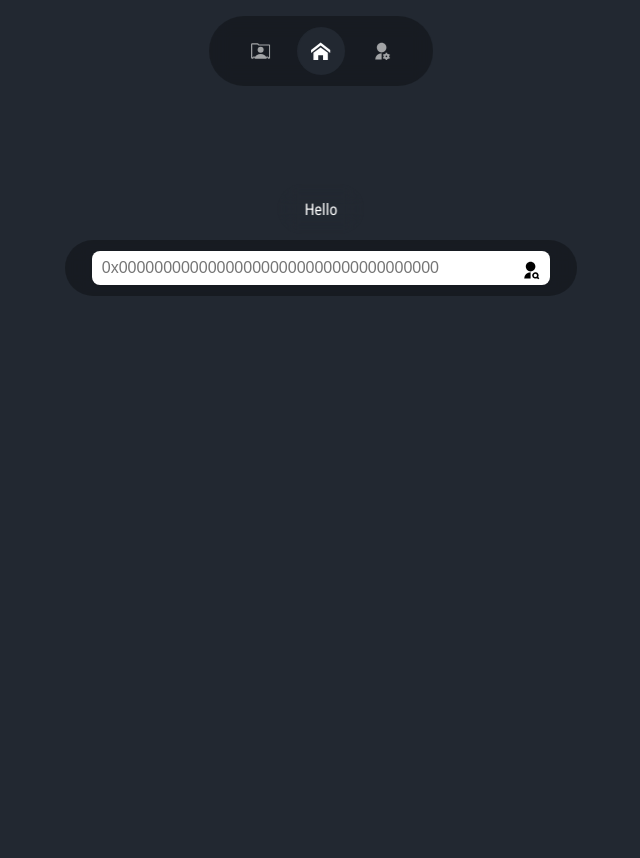
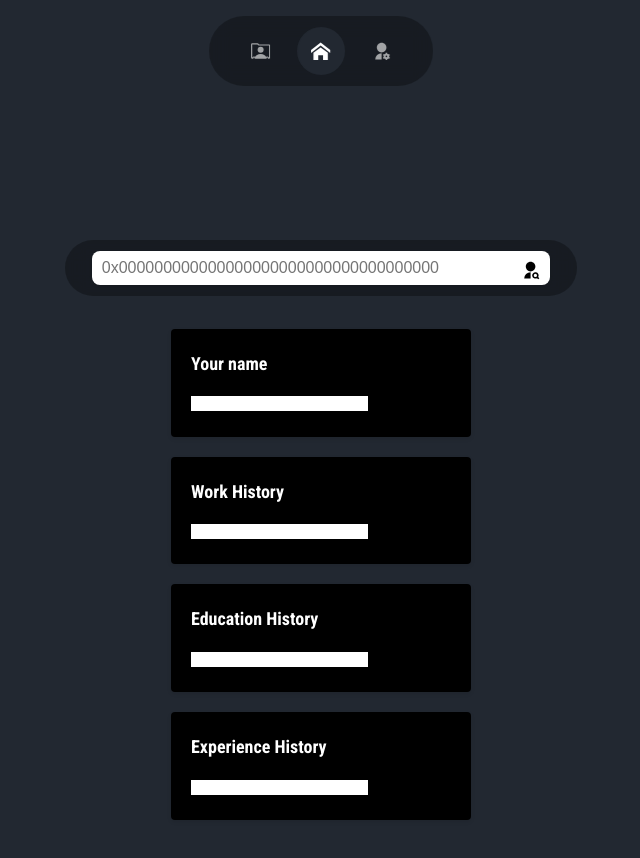
Before and after one commit to Poudel0/Validi_T_Front, a React (Create React App) app: page / in a window 1280 px wide. Shown: the top 858 px of the page, without its empty margins (319-959 px from the left). Built offline with nearby package versions, Linux system fonts and the light colour scheme.

Commit message:
Cards skeleton

```diff
--- a/src/component/Profile/Profile.css
+++ b/src/component/Profile/Profile.css
@@ -1,4 +1,4 @@
-.Profile_base {
+/* .Profile_base {
   width: max-content;
   display: block;
   padding: 0.7rem 1.7rem;
@@ -11,4 +11,37 @@
   gap: 0.8rem;
   border-radius: 3rem;
   backdrop-filter: blur(10px);
+} */
+
+#Profile {
+  display: flex;
+  flex-direction: column;
+  align-items: center;
+  justify-content: center;
+  height: 100vh;
 }
+
+.Profile_Details {
+  margin-bottom: 20px;
+}
+
+.VerticalSection {
+  margin-bottom: 20px;
+}
+
+.Card {
+  background-color: #000;
+  border-radius: 4px;
+  box-shadow: 0 2px 4px rgba(0, 0, 0, 0.1);
+  padding: 20px;
+  margin-bottom: 20px;
+  width: 300px;
+}
+.Card_Header {
+  font-weight: bold;
+  font-size: 18px;
+  margin-bottom: 10px;
+}
+.Card_Body {
+  font-size: 16px;
+}
--- a/src/component/Profile/Profile.jsx
+++ b/src/component/Profile/Profile.jsx
@@ -1,10 +1,70 @@
-import React from "react";
+import React, { useState } from "react";
 import "./Profile.css";
+import Education from "./Education/Education.jsx";
+import Experience from "./Experience/Experience.jsx";
+import Work from "./Work/Work.jsx";
 
 const Profile = () => {
+  const [profileDetails, setProfileDetails] = useState("");
+  const [work, setWork] = useState([]);
+  const [education, setEdiucation] = useState([]);
+  const [experience, setExperience] = useState([]);
+
+  const updateProfileDetails = (details) => {
+    setProfileDetails(details);
+  };
+  const updateWorkDetails = (data) => {
+    setProfileDetails(data);
+  };
+  const updateEducationDetails = (data) => {
+    setProfileDetails(data);
+  };
+  const updateExperienceDetails = (data) => {
+    setProfileDetails(data);
+  };
+
   return (
     <section id="Profile">
-      <div className="Profile_base">Hello</div>
+      <div className="Card">
+        <div className="Card_Header">Your name</div>
+        <div className="Card_Body">
+          <input
+            type="text"
+            value={profileDetails}
+            onChange={(e) => updateProfileDetails(e.target.value)}
+          />
+        </div>
+      </div>
+      <div className="Card">
+        <div className="Card_Header">Work History</div>
+        <div className="Card_Body">
+          <input
+            type="text"
+            value={profileDetails}
+            onChange={(e) => updateProfileDetails(e.target.value)}
+          />
+        </div>
+      </div>
+      <div className="Card">
+        <div className="Card_Header">Education History</div>
+        <div className="Card_Body">
+          <input
+            type="text"
+            value={profileDetails}
+            onChange={(e) => updateProfileDetails(e.target.value)}
+          />
+        </div>
+      </div>
+      <div className="Card">
+        <div className="Card_Header">Experience History</div>
+        <div className="Card_Body">
+          <input
+            type="text"
+            value={profileDetails}
+            onChange={(e) => updateProfileDetails(e.target.value)}
+          />
+        </div>
+      </div>
     </section>
   );
 };
```
